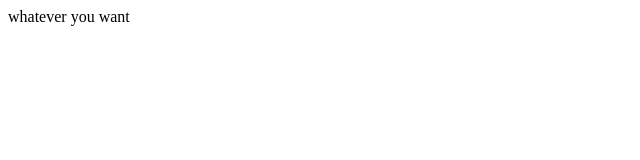
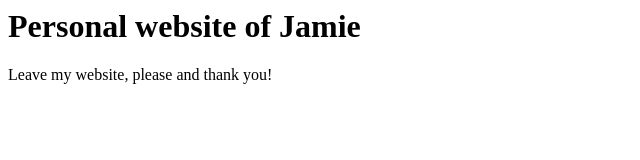
Before and after one commit to jbutalewicz2/jbutalewicz2.github.io, a plain HTML site: page index.html in a window 1280 px wide. Shown: the whole page, without its empty margins (0-640 px from the left). Drawn offline with Linux system fonts and the light colour scheme.

Commit message:
Giving a title

```diff
--- a/index.html
+++ b/index.html
@@ -1 +1,2 @@
-whatever you want
+<h1>Personal website of Jamie</h1>
+<p> Leave my website, please and thank you!</p>
```
